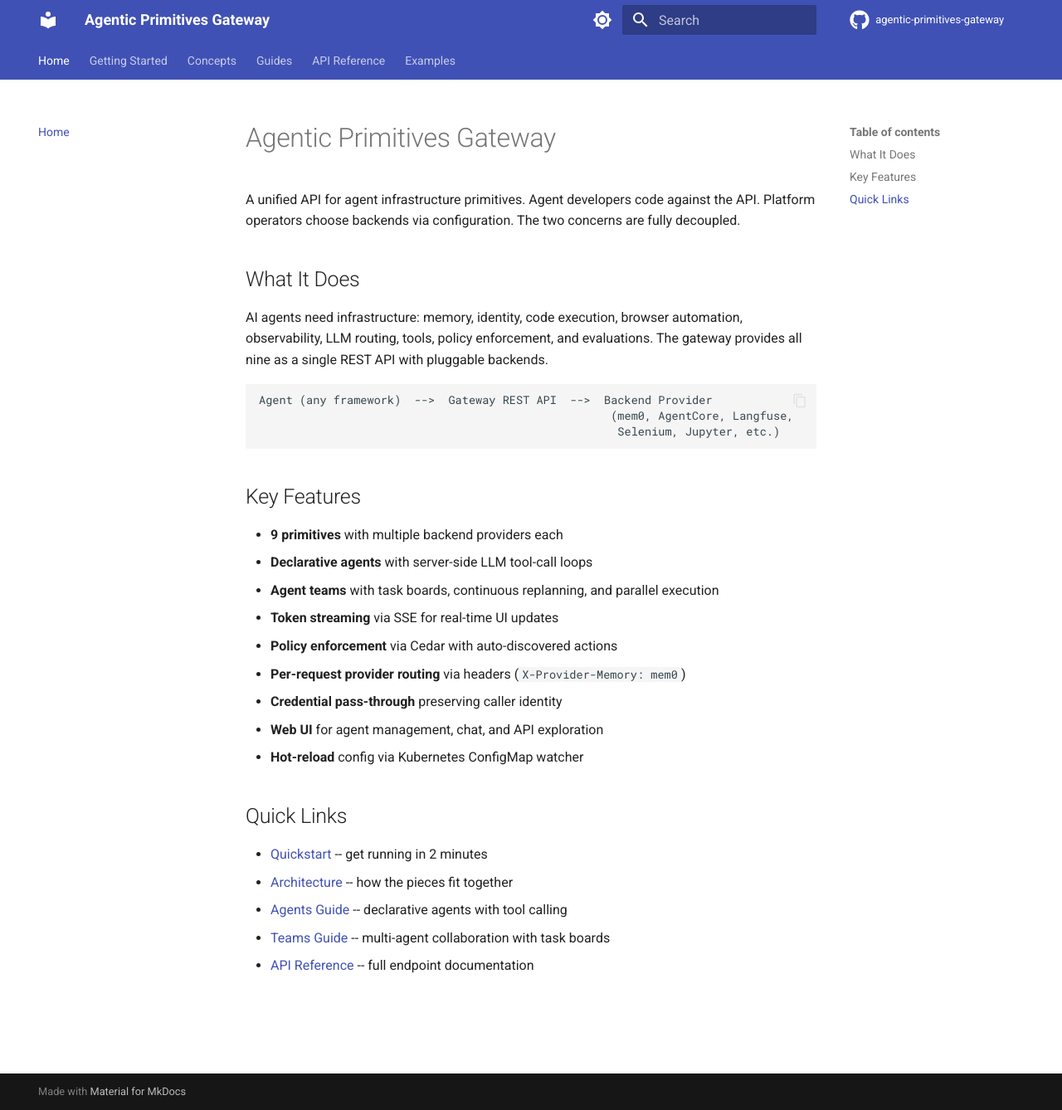
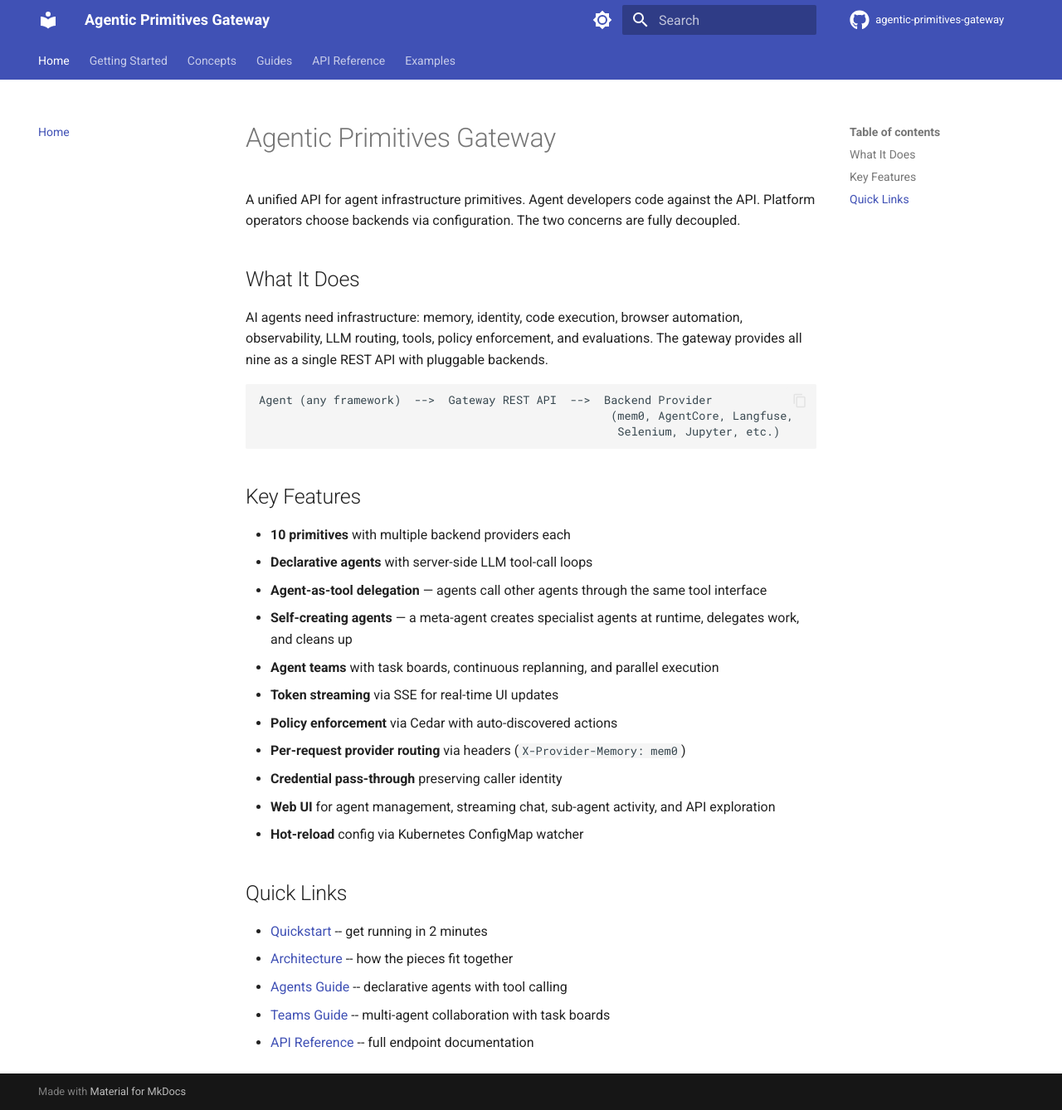
Before and after one commit to agentic-community/agentic-primitives-gateway, an MkDocs documentation site: the page built from docs/index.md, in a window 1280 px wide and 1338 px high. Shown: the whole window at 83% size. Built offline with MkDocs 1.6.1 and Material for MkDocs 9.7.7, drawn with Linux system fonts in a browser that asks for light colours; comment, search, counter and statistics services are not loaded.

Commit message:
update documentation
Signed-off-by: omrishiv <327609+omrishiv@users.noreply.github.com>

```diff
--- a/docs/index.md
+++ b/docs/index.md
@@ -14,14 +14,16 @@ Agent (any framework)  -->  Gateway REST API  -->  Backend Provider
 
 ## Key Features
 
-- **9 primitives** with multiple backend providers each
+- **10 primitives** with multiple backend providers each
 - **Declarative agents** with server-side LLM tool-call loops
+- **Agent-as-tool delegation** — agents call other agents through the same tool interface
+- **Self-creating agents** — a meta-agent creates specialist agents at runtime, delegates work, and cleans up
 - **Agent teams** with task boards, continuous replanning, and parallel execution
 - **Token streaming** via SSE for real-time UI updates
 - **Policy enforcement** via Cedar with auto-discovered actions
 - **Per-request provider routing** via headers (`X-Provider-Memory: mem0`)
 - **Credential pass-through** preserving caller identity
-- **Web UI** for agent management, chat, and API exploration
+- **Web UI** for agent management, streaming chat, sub-agent activity, and API exploration
 - **Hot-reload** config via Kubernetes ConfigMap watcher
 
 ## Quick Links
```
Also changed, not shown: README.md (+3 -1 lines), docs/concepts/agents.md (+29 -0 lines), docs/guides/agent-delegation.md (+29 -7 lines).
